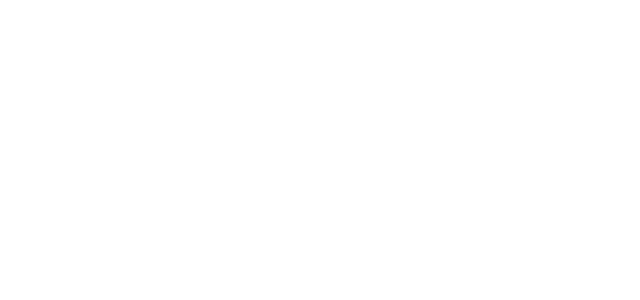
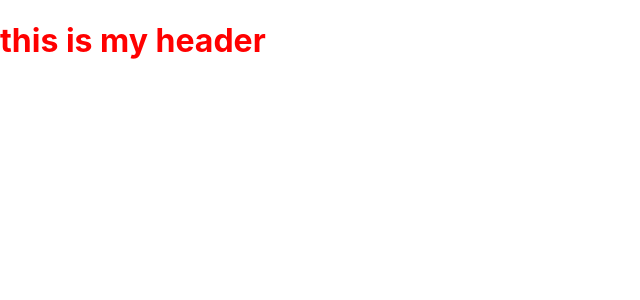
Before and after one commit to BannyT/stratcomweb, a React (Create React App) app: page / in a window 1280 px wide. Shown: the top 300 px of the page, without its empty margins (0-640 px from the left). Built offline with nearby package versions, Linux system fonts and the light colour scheme.

Commit message:
code updates

```diff
--- a/src/App.js
+++ b/src/App.js
@@ -1,10 +1,11 @@
 import logo from './logo.svg';
 import './App.css';
+import Header from './Header';
 
 function App() {
   return (
     <div className="App">
-
+             <Header/>
     </div>
   );
 }
--- /dev/null
+++ b/src/Header.css
@@ -0,0 +1,4 @@
+.header{
+    font-size: xx-large;
+    color: red;
+}
--- a/src/Header.js
+++ b/src/Header.js
@@ -0,0 +1,11 @@
+import React from 'react'
+import "./Header.css"
+function Header() {
+  return (
+    <div>
+         <h1 className='header'>this is my header</h1>
+    </div>
+  )
+}
+
+export default Header
```
